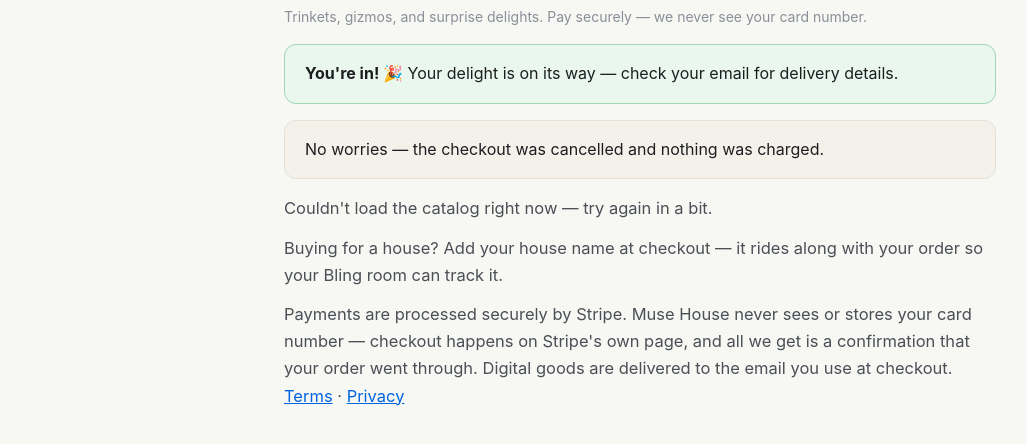
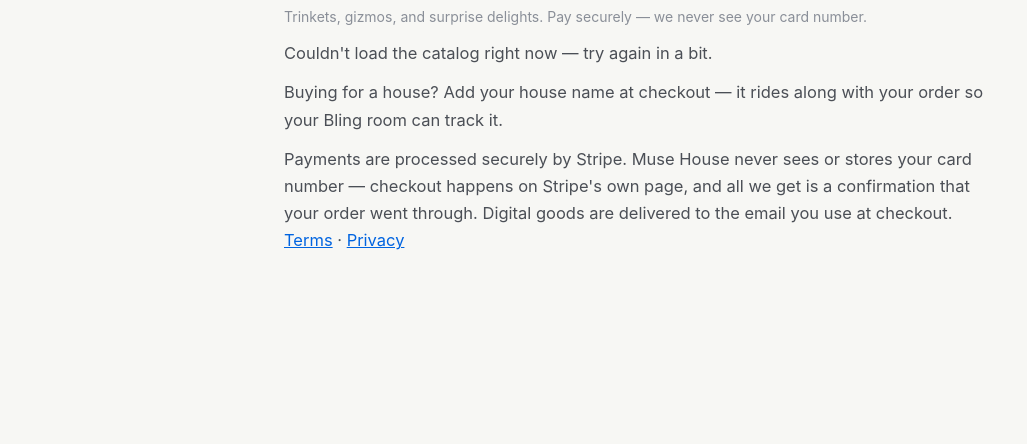
Before and after one commit to 0xRayAI/muse-house, a website: page site/bling.html in a window 1280 px wide. Shown: the part 242-686 px from the top of the page, without its empty margins (0-1027 px from the left). Drawn offline with Linux system fonts and the light colour scheme; no server answers.

Commit message:
Fix bling.html: banners no longer always visible (CSS forced display:block)

```diff
--- a/site/bling.html
+++ b/site/bling.html
@@ -25,8 +25,8 @@
   .bling-card button { margin-top: .5rem; padding: .7rem 1rem; border: none; border-radius: 10px; background: #1c1a17; color: #fff; font-size: 1rem; cursor: pointer; }
   .bling-card button:disabled { background: #b9b2a6; cursor: default; }
   .bling-banner { border-radius: 12px; padding: 1rem 1.25rem; margin: 1rem 0; display: none; }
-  .bling-banner.ok { display: block; background: #e9f7ee; border: 1px solid #9fd8b4; }
-  .bling-banner.info { display: block; background: #f4f1ea; border: 1px solid #e5e0d8; }
+  .bling-banner.ok { background: #e9f7ee; border: 1px solid #9fd8b4; }
+  .bling-banner.info { background: #f4f1ea; border: 1px solid #e5e0d8; }
   .fineprint { font-size: .85rem; color: #8a8175; }
 </style>
 </head>
```
